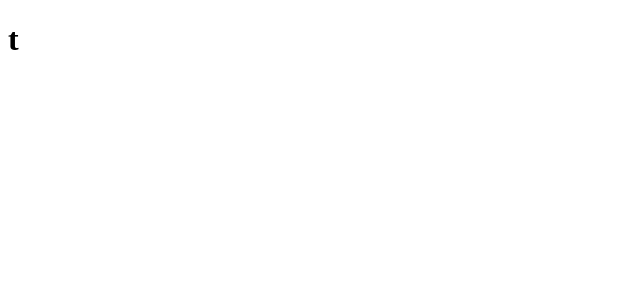
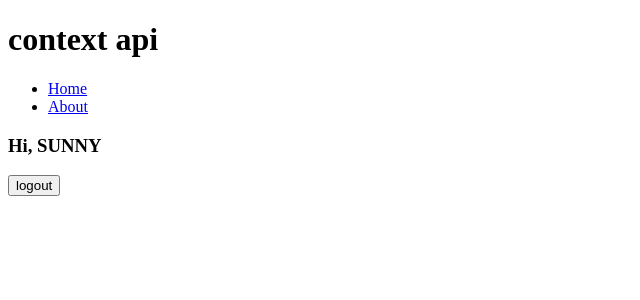
Before and after one commit to sun-n-y/contextApi, a React (Vite) app: page / in a window 1280 px wide. Shown: the top 300 px of the page, without its empty margins (0-640 px from the left). Built offline with nearby package versions, Linux system fonts and the light colour scheme.

Commit message:
add structure

```diff
--- a/src/App.jsx
+++ b/src/App.jsx
@@ -1,5 +1,11 @@
+import Navbar from './Navbar';
+
 function App() {
-  return <h1>t</h1>;
+  return (
+    <>
+      <Navbar />
+    </>
+  );
 }
 
 export default App;
--- /dev/null
+++ b/src/NavLinks.jsx
@@ -0,0 +1,18 @@
+import UserContainer from './UserContainer';
+
+const NavLinks = ({ user, logout }) => {
+  return (
+    <>
+      <ul className="links">
+        <li>
+          <a href="#">Home</a>
+        </li>
+        <li>
+          <a href="#">About</a>
+        </li>
+      </ul>
+      <UserContainer user={user} logout={logout} />
+    </>
+  );
+};
+export default NavLinks;
--- /dev/null
+++ b/src/Navbar.jsx
@@ -0,0 +1,16 @@
+import { useState } from 'react';
+import NavLinks from './NavLinks';
+
+const Navbar = () => {
+  const [user, setUser] = useState({ name: 'sunny' });
+  const logout = () => {
+    setUser(null);
+  };
+  return (
+    <>
+      <h1>context api</h1>
+      <NavLinks user={user} logout={logout} />
+    </>
+  );
+};
+export default Navbar;
--- /dev/null
+++ b/src/UserContainer.jsx
@@ -0,0 +1,17 @@
+const UserContainer = ({ user, logout }) => {
+  return (
+    <>
+      {user ? (
+        <>
+          <h3>Hi, {user?.name?.toUpperCase()}</h3>
+          <button type="button" onClick={logout}>
+            logout
+          </button>
+        </>
+      ) : (
+        <p>please login</p>
+      )}
+    </>
+  );
+};
+export default UserContainer;
```
